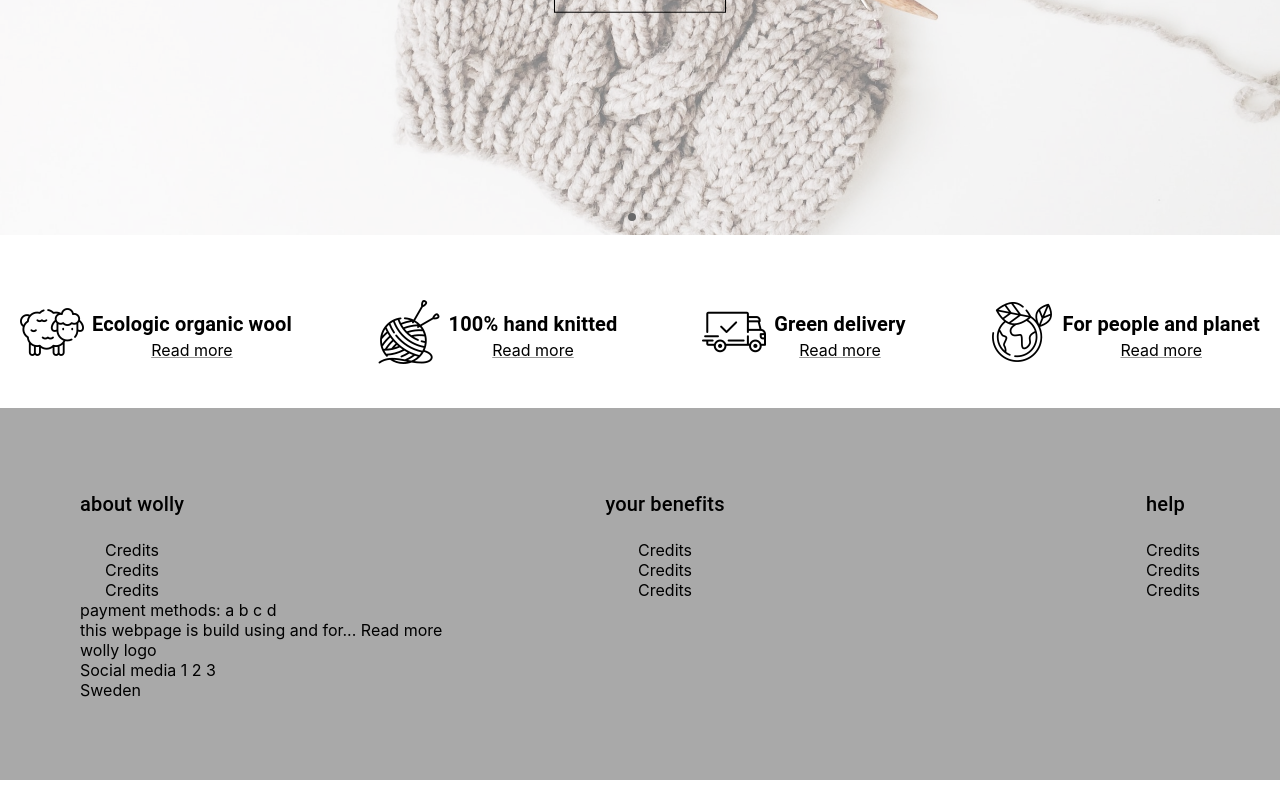
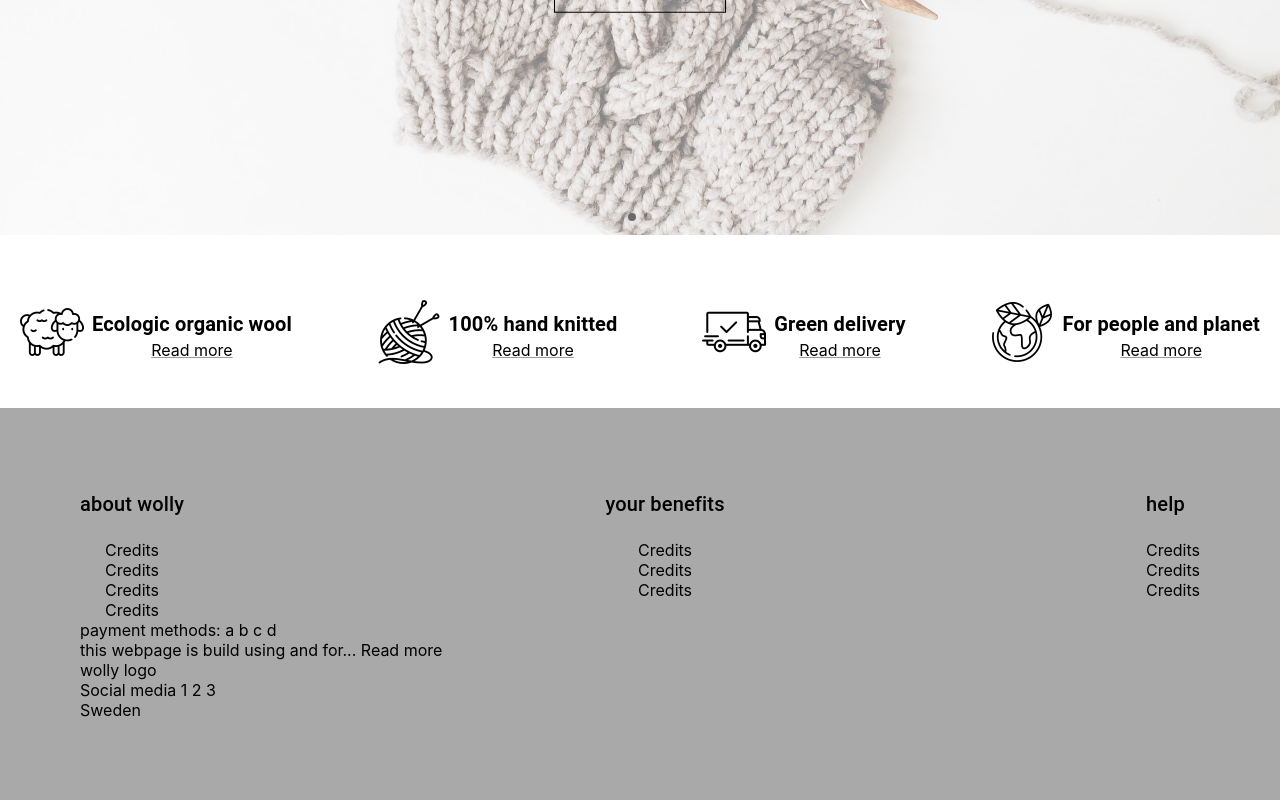
Before and after one commit to GoranAviani/react_web, a React (Create React App) app: page / in a window 1280 px wide. Shown: the part 485-1285 px from the top of the page. Built offline with nearby package versions, Linux system fonts and the light colour scheme.

Commit message:
footer improvements

```diff
--- a/src/components/Footer/Footer.js
+++ b/src/components/Footer/Footer.js
@@ -3,6 +3,7 @@ import Link from "@mui/material/Link";
 import './Footer.css'
 import Typography from "@mui/material/Typography";
 import Links from "./partials/Links";
+import {aboutCompanyFooterLinks} from "../../Route_urls";
 
 const Footer = () => {
     return (
@@ -14,7 +15,7 @@ const Footer = () => {
                             about wolly
                         </Typography>
                     </div>
-                    <Links/>
+                    <Links linksArray={aboutCompanyFooterLinks}/>
 
 
                 </div>
--- a/src/components/Footer/partials/Links.js
+++ b/src/components/Footer/partials/Links.js
@@ -2,28 +2,17 @@ import React from "react";
 import Link from "@mui/material/Link";
 import '../Footer.css'
 
-const Links = () => {
+const Links = ({linksArray}) => {
 
     return (
         <div className='Links'>
-            <Link color="#000"
-                  underline="none"
-                  href="/credits"
+            {linksArray.map(() => (<Link color="#000"
+                                         underline="none"
+                                         href="/credits"
             >
                 Credits
-            </Link>
-            <Link color="#000"
-                  underline="none"
-                  href="/credits"
-            >
-                Credits
-            </Link>
-            <Link color="#000"
-                  underline="none"
-                  href="/credits"
-            >
-                Credits
-            </Link>
+            </Link>))}
+
 
         </div>
 
```
